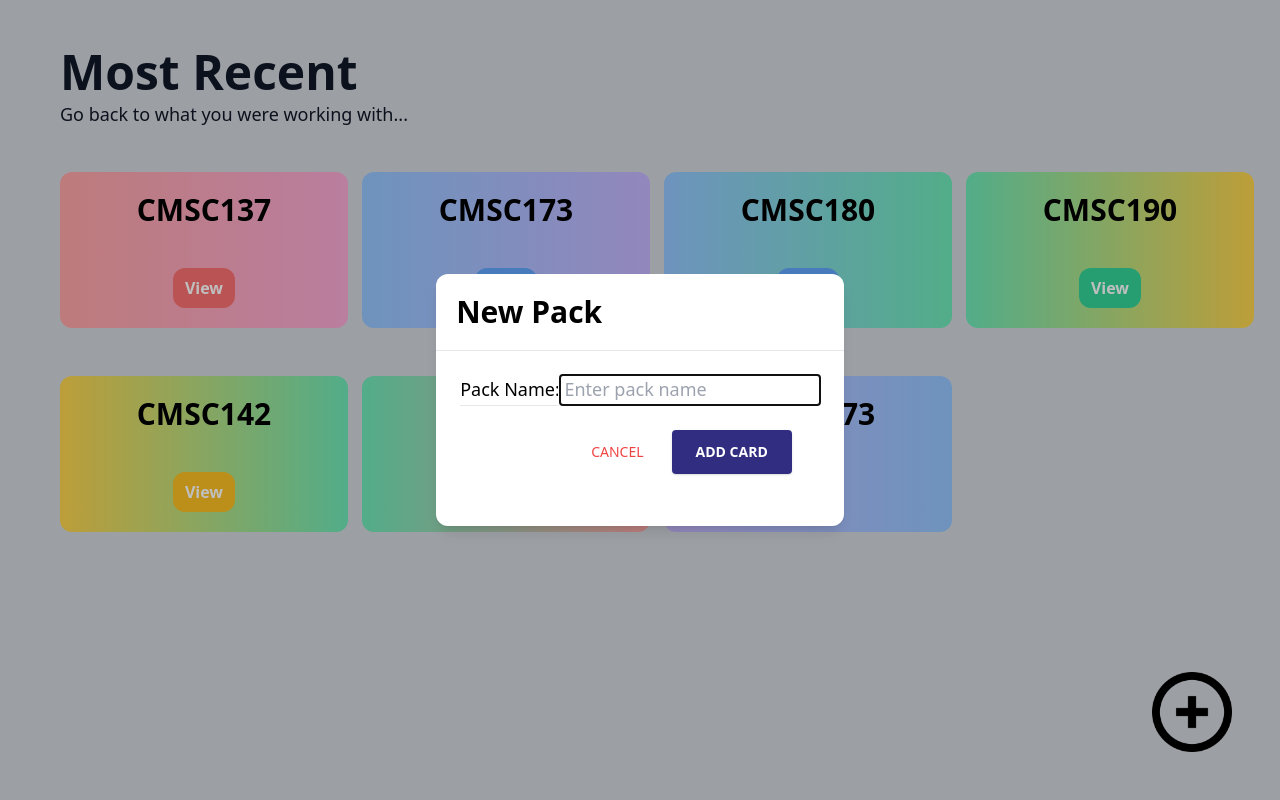
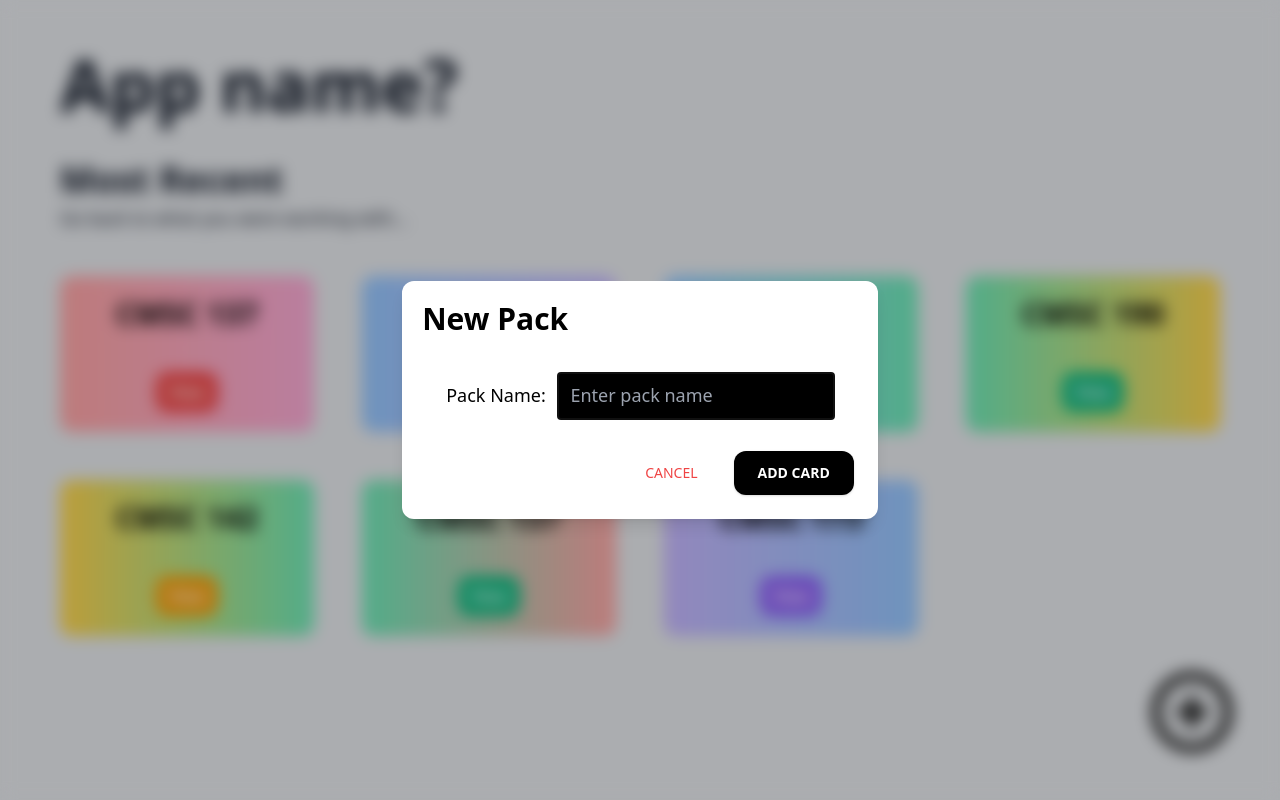
Before and after one commit to jemacalalad/cmsc173project, a React (Create React App) app: page / in a window 1280 px wide. Both pictures are taken after a click on the button 1192 px from the left and 712 px from the top of the page. Built offline with nearby package versions, Linux system fonts and the light colour scheme.

Commit message:
Add Pack Pop-up modified, with blur

```diff
--- a/src/App.js
+++ b/src/App.js
@@ -41,31 +41,33 @@ function App() {
   }
 
   const [cards, setCards] = useState([
-    {subject: "CMSC137", tasks: []},
-    {subject: "CMSC173", tasks: []},
-    {subject: "CMSC180", tasks: []},
-    {subject: "CMSC190", tasks: []},
-    { subject: "CMSC142", tasks: [] },
-    {subject: "CMSC137", tasks: []},
-    {subject: "CMSC173", tasks: []},
+    {subject: "CMSC 137", tasks: []},
+    {subject: "CMSC 173", tasks: []},
+    {subject: "CMSC 180", tasks: []},
+    {subject: "CMSC 190", tasks: []},
+    {subject: "CMSC 142", tasks: []},
+    {subject: "CMSC 137", tasks: []},
+    {subject: "CMSC 173", tasks: []},
   ]);
 
   return (
-    <div className="px-10 py-7 bg-gray-300 min-h-screen min-w-screen">
-
+    <div className="px-10 py-7 bg-gray-200 min-h-screen min-w-screen">
       <div className="px-5 py-5">
-        <span className="font-sans font-family: Roboto font-bold text-gray-900 text-5xl">Most Recent</span>
+        <span className="font-sans font-family: Roboto font-bold text-gray-900 text-7xl select-none">App name?</span>
+      </div>
+      <div className="px-5 py-5">
+        <span className="font-sans font-family: Roboto font-bold text-gray-900 text-4xl select-none">Most Recent</span>
       </div>
       <div className="px-5 -mt-4 mb-6">
-        <span className="font-sans font-family: Roboto font-light text-gray-900 text-lg">Go back to what you were working with...</span>
+        <span className="font-sans font-family: Roboto font-light text-gray-900 text-lg select-none">Go back to what you were working with...</span>
       </div>
       {/* grid of cards */}
-      <div className="grid gap-2 grid-cols-4 justify-around">
+      <div className="flex-wrap-reverse grid grid-cols-4 gap-2 justify-around">
         {cards.map(card => (
           <Card subject={card.subject} tasks={card.tasks} click={handleClick}/>
         ))}
       </div>
-      <div className="fixed bottom-12 right-12 rounded-full bg-transparent w-20 h-20">
+      <div className="fixed bottom-12 right-12 rounded-full bg-transparent w-20 h-20 hover:bg-gray-500 transition-all">
         <button className="w-20 h-20 text-5xl" onClick={() => {newCard()}}>
           <img className="w-full h-full" src={plus} alt="add"/>
         </button>
@@ -80,27 +82,27 @@ function App() {
       {isOpen ? (
         <>
           <div
-            className="blur justify-center items-center flex overflow-x-hidden overflow-y-auto fixed inset-0 z-50 outline-none focus:outline-none"
+            className="justify-center items-center flex overflow-x-hidden overflow-y-auto fixed inset-0 z-50 outline-none backdrop-filter backdrop-blur"
           >
             <div className="relative w-auto my-6 mx-auto max-w-2xl">
-              <div className="border-0 rounded-xl shadow-lg relative flex flex-col w-full bg-white outline-none focus:outline-none">
-                <div className="flex items-start justify-between p-5 border-b border-solid border-blueGray-200 rounded-t">
+              <div className="border-0 rounded-xl shadow-lg relative flex flex-col w-full bg-white outline-none">
+                <div className="flex px-5 pt-5 rounded-t outline-none">
                   <h3 className="text-3xl font-sans font-family: Roboto font-bold"> New Pack </h3>
                 </div>
-                <div className="relative p-6 flex-auto">
+                <div className="relative p-6 mt-3 flex-auto">
                 <form onSubmit = {handleSubmit}>
-                    <label className="font-sans my-4 text-blueGray-500 text-lg leading-relaxed">
+                    <label className="select-none font-sans p-5 text-blueGray-500 text-lg leading-relaxed">
                       Pack Name:
-                      <input autoFocus border="hidden" type="text" id = "name" name= "name" placeholder =" Enter pack name"/>
+                      <input autoFocus className="ml-3 p-2 bg-black text-white focus:border-0" type="text" id = "name" name= "name" placeholder =" Enter pack name"/>
                     </label>
-                    <div className="flex items-center justify-end p-6 border-t border-solid border-blueGray-200 rounded-b">
+                    <div className="flex mt-8 justify-end rounded-b">
 
                       <button
-                        className="font-sans font-family: Roboto text-red-500 background-transparent font-normal uppercase px-6 py-2 text-sm outline-none focus:outline-none mr-1 mb-1 ease-linear transition-all duration-150"
+                        className="select-none font-sans font-family: Roboto font-normal text-red-500 text-sm uppercase bg-transparent mr-3 px-6 py-3 rounded-xl ease-linear hover:bg-red-600 hover:font-light hover:text-white focus:outline-none focus:ring focus:border-red-600 transition-all"
                         type="button"
                         onClick={() => setOpen(false)} > Cancel </button>
 
-                      <input className="font-sans bg-indigo-900 text-white active:bg-emerald-600 font-bold uppercase text-sm px-6 py-3 rounded shadow hover:shadow-lg outline-none focus:outline-none mr-1 mb-1 ease-linear transition-all duration-150"
+                      <input className="select-none font-sans font-family: Roboto font-bold text-white text-sm uppercase bg-black px-6 py-3 rounded-xl ease-linear shadow outline-none hover:bg-gray-500 hover:shadow-xl focus:outline-none focus:ring focus:border-white transition-all"
                       type="submit" value= "Add Card" />
                     </div>
                   </form>
--- a/src/Card.js
+++ b/src/Card.js
@@ -12,9 +12,9 @@ function Card({subject, tasks, click}){
 
     return(
         // the card
-        <div className={`m-5 flex flex-col bg-gradient-to-r from-${color}-300 to-${color2}-300 rounded-xl w-72`}>
-            <span className="py-5 place-self-center font-sans font-family: Roboto  font-bold text-3xl">{subject}</span>
-            <button className={`my-5 px-3 py-2 font-bold text-white place-self-center w-max bg-${color}-400 hover:bg-${color}-600 active:bg-${color}-800 rounded-xl`} onClick={() => {click(subject)}}>View</button>
+        <div className={`m-5 flex flex-col bg-gradient-to-r from-${color}-300 to-${color2}-300 rounded-xl w-auto`}>
+            <span className="select-none py-5 place-self-center font-sans font-family: Roboto font-bold text-center text-3xl">{subject}</span>
+            <button className={`select-none my-5 px-3 py-2 font-bold text-white place-self-center w-max bg-${color}-500 hover:bg-${color}-700 active:bg-${color}-900 rounded-xl transition-all`} onClick={() => {click(subject)}}>View</button>
         </div>
     );
 }
```
